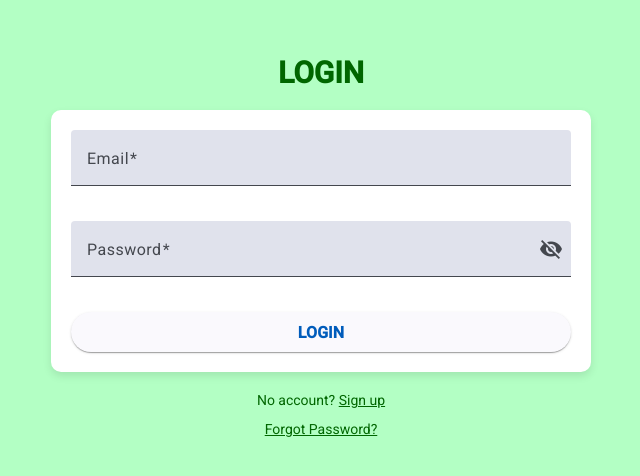
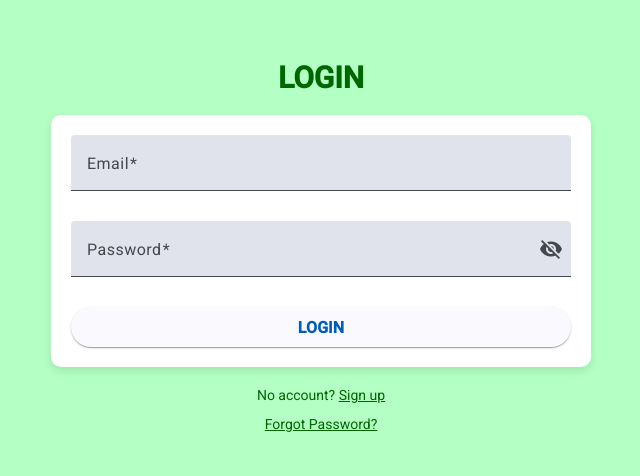
Before and after one commit to daenis-dev/bizhub-ui, an Angular app: page / in a window 1280 px wide. Shown: the part 164-640 px from the top of the page, without its empty margins (319-959 px from the left). Built offline with nearby package versions, Linux system fonts and the light colour scheme.

Commit message:
No difference

```diff
--- a/src/app/login-form/login-form.component.css
+++ b/src/app/login-form/login-form.component.css
@@ -48,7 +48,7 @@ html, body {
 /* Input field styling */
 .input-field {
     width: 100%;
-    margin-bottom: 3%;
+    margin-bottom: 2%;
 }
 
 /* Style for Login Button */
```
